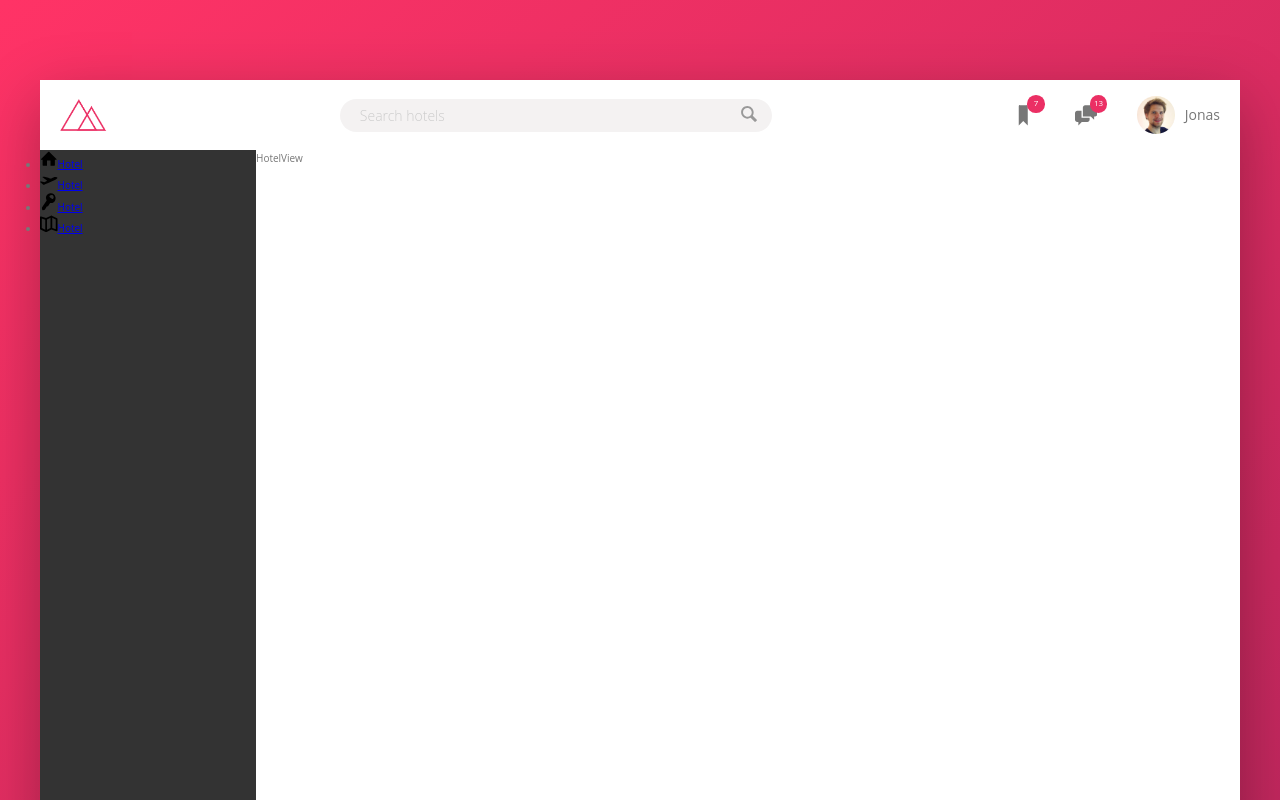
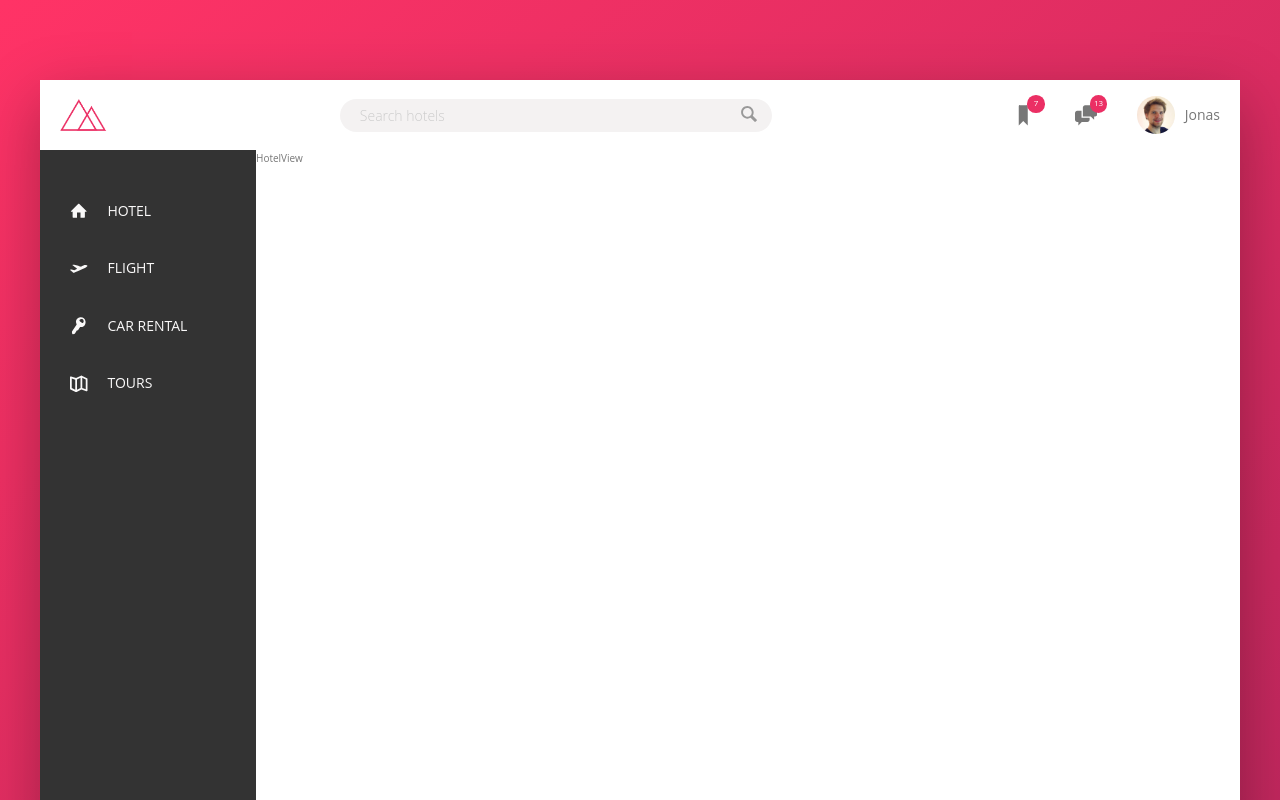
Before and after one commit to masaka222/trillo-project, a React (Create React App) app: page / in a window 1280 px wide. Shown: the top 800 px of the page. Built offline with nearby package versions, Linux system fonts and the light colour scheme; the HTML template or start-up script is replaced by a standard one.

Commit message:
Sidebar Finished #2

```diff
--- a/src/IconAircraft.js
+++ b/src/IconAircraft.js
@@ -2,7 +2,7 @@
 
 const IconAircraft = (props) => {
     return(
-        <svg version="1.1" xmlns="http://www.w3.org/2000/svg" width={props.width} height={props.height} viewBox="0 0 20 20">
+        <svg className="side-nav__icon" version="1.1" xmlns="http://www.w3.org/2000/svg" width={props.width} height={props.height} viewBox="0 0 20 20">
             <title>aircraft-take-off</title>
             <path fill={props.fill} d="M19.87 6.453c0.119 0.257 0.127 1.29-4.884 3.642l-4.913 2.306c-1.71 0.803-4.191 1.859-5.285 2.151-0.766 0.204-1.497-0.316-1.497-0.316s-2.206-1.975-2.792-2.419c-0.585-0.444-0.535-0.67 0.215-0.91 0.467-0.149 3.13 0.493 4.265 0.78 1.339-0.8 2.562-1.486 3.141-1.798-1.396-1.033-4.008-2.962-4.841-3.55-0.799-0.565 0.010-0.768 0.010-0.768 0.368-0.099 1.162-0.228 1.562-0.144 2.721 0.569 7.263 2.071 7.611 2.186 0.832-0.436 2.128-1.092 2.922-1.465 2.075-0.974 4.327-0.037 4.486 0.305z"></path>
         </svg>
--- a/src/IconHome.js
+++ b/src/IconHome.js
@@ -2,7 +2,7 @@
 
 const IconHome = (props) => {
     return(
-        <svg version="1.1" xmlns="http://www.w3.org/2000/svg" width={props.width} height={props.height} viewBox="0 0 20 20">
+        <svg className="side-nav__icon" version="1.1" xmlns="http://www.w3.org/2000/svg" width={props.width} height={props.height} viewBox="0 0 20 20">
             <title>home</title>
             <path fill={props.fill} d="M18.672 11h-1.672v6c0 0.445-0.194 1-1 1h-4v-6h-4v6h-4c-0.806 0-1-0.555-1-1v-6h-1.672c-0.598 0-0.47-0.324-0.060-0.748l8.024-8.032c0.195-0.202 0.451-0.302 0.708-0.312 0.257 0.010 0.513 0.109 0.708 0.312l8.023 8.031c0.411 0.425 0.539 0.749-0.059 0.749z"></path>
         </svg>
--- a/src/IconKey.js
+++ b/src/IconKey.js
@@ -2,7 +2,7 @@
 
 const IconKey = (props) => {
     return(
-        <svg version="1.1" xmlns="http://www.w3.org/2000/svg" width={props.width} height={props.height} viewBox="0 0 20 20">
+        <svg className="side-nav__icon" version="1.1" xmlns="http://www.w3.org/2000/svg" width={props.width} height={props.height} viewBox="0 0 20 20">
             <title>key</title>
             <path fill={props.fill} d="M17.691 4.725c-0.503-2.977-3.22-4.967-6.069-4.441s-5.256 2.816-4.753 5.795c0.107 0.641 0.408 1.644 0.763 2.365l-5.175 7.723c-0.191 0.285-0.299 0.799-0.242 1.141l0.333 1.971c0.058 0.342 0.372 0.572 0.7 0.514l1.516-0.281c0.328-0.059 0.744-0.348 0.924-0.639l2.047-3.311 0.018-0.022 1.386-0.256 2.39-3.879c0.785 0.139 1.912 0.092 2.578-0.031 2.848-0.526 4.087-3.67 3.584-6.649zM15.166 6.252c-0.784 1.17-1.584 0.346-2.703-0.475-1.119-0.818-2.135-1.322-1.352-2.492s2.326-1.455 3.447-0.635c1.12 0.819 1.391 2.432 0.608 3.602z"></path>
         </svg>
--- a/src/IconMap.js
+++ b/src/IconMap.js
@@ -2,7 +2,7 @@
 
 const IconMap = (props) => {
     return(
-        <svg version="1.1" xmlns="http://www.w3.org/2000/svg" width={props.width} height={props.height} viewBox="0 0 20 20">
+        <svg className="side-nav__icon" version="1.1" xmlns="http://www.w3.org/2000/svg" width={props.width} height={props.height} viewBox="0 0 20 20">
             <title>map</title>
             <path fill={props.fill} d="M19.447 3.718l-6-3c-0.281-0.141-0.613-0.141-0.895 0l-5.63 2.815-5.606-1.869c-0.306-0.102-0.64-0.051-0.901 0.138s-0.415 0.49-0.415 0.811v13.001c0 0.379 0.214 0.725 0.553 0.894l6 3c0.141 0.070 0.294 0.106 0.447 0.106s0.307-0.035 0.447-0.106l5.63-2.814 5.606 1.869c0.305 0.1 0.64 0.049 0.901-0.139s0.415-0.49 0.415-0.81v-13.002c0.001-0.379-0.213-0.725-0.552-0.894zM8 5.231l4-2v11.763l-4 2v-11.763zM2 4l4 1.333v11.661l-4-2v-10.994zM18 16.227l-4-1.334v-11.662l4 2v10.996z"></path>
         </svg>
--- a/src/Sidebar.css
+++ b/src/Sidebar.css
@@ -8,15 +8,58 @@
 }
 
 .side-nav{
-
+    font-size: 1.4rem;
+    list-style: none;
+    margin-top: 3.5rem;
 }
 
 .side-nav__item{
-
+    position: relative;
 }
 
-.side-nav__link{
+.side-nav__item:not(:last-child){
+    margin-bottom: .5rem;
+}
 
+.side-nav__item::before{
+    content: "";
+    position: absolute;
+    top: 0;
+    left: 0;
+    height: 100%;
+    width: 3px;
+    background-color: var(--color-primary);
+    transform: scaleY(0);
+    transition: transform .2s,
+                width   .4s cubic-bezier(1,0,0,1) .2s,
+                background-color .1s;
+}
+
+.side-nav__item:hover::before{
+    transform: scaleY(1);
+    width: 100%;
+}
+
+.side-nav__item:active::before{
+    background-color: var(--color-primary-dark);
+}
+
+.side-nav__link:link,
+.side-nav__link:visited{
+    color: var(--color-grey-light-1);
+    text-decoration: none;
+    text-transform: uppercase;
+    display: block;
+    padding: 1.5rem 3rem;
+    display: flex;
+    align-items: center;
+    position: relative;
+    z-index: 10;
+}
+
+.side-nav__icon{
+    margin-right: 2rem;
+    fill: currentColor;
 }
 
 .legal{
--- a/src/Sidebar.js
+++ b/src/Sidebar.js
@@ -18,19 +18,19 @@
             <li className = "side-nav__item">
               <a href="#" className="side-nav__link">
                 <IconAircraft width="1.75rem" height="1.75rem"/>
-                <span>Hotel</span>
+                <span>Flight</span>
               </a>
             </li>
             <li className = "side-nav__item">
               <a href="#" className="side-nav__link">
                 <IconKey width="1.75rem" height="1.75rem"/>
-                <span>Hotel</span>
+                <span>Car rental</span>
               </a>
             </li>
             <li className = "side-nav__item">
               <a href="#" className="side-nav__link">
                 <IconMap width="1.75rem" height="1.75rem"/>
-                <span>Hotel</span>
+                <span>Tours</span>
               </a>
             </li>
           </ul>
```
